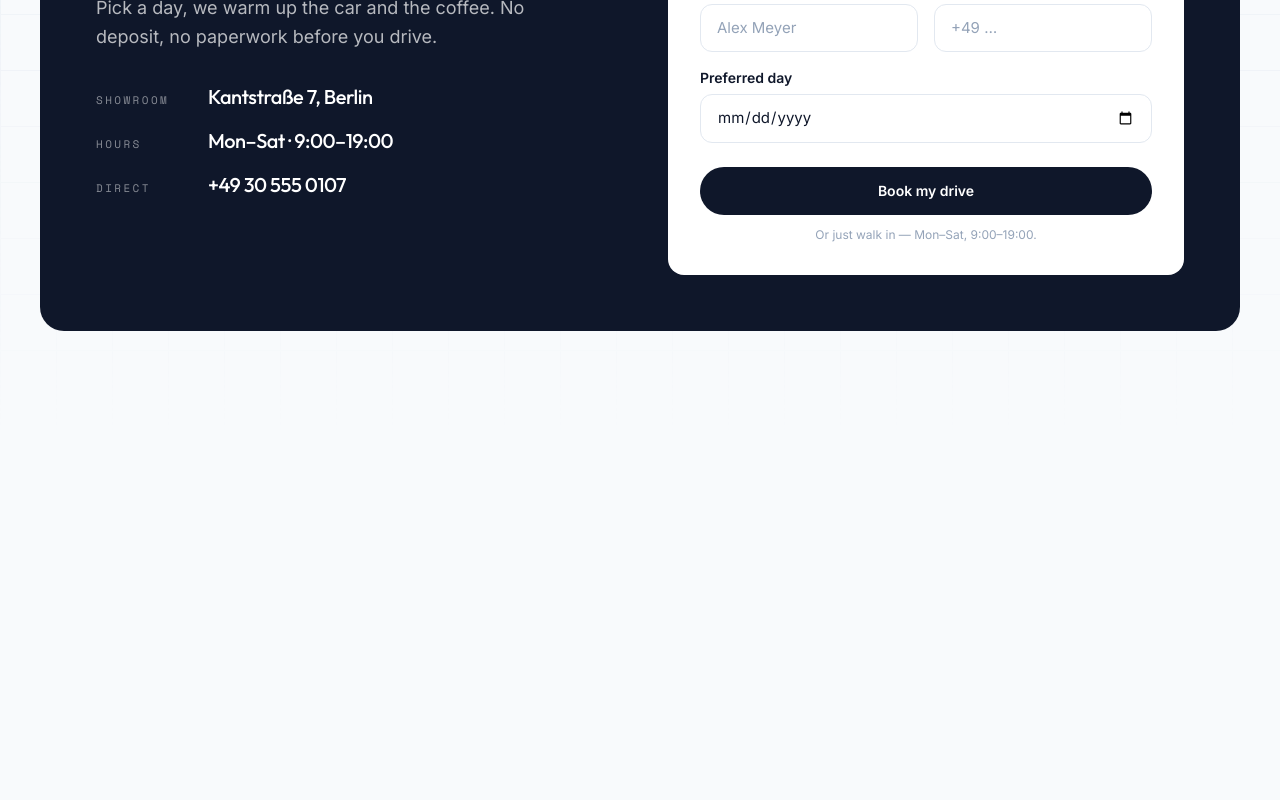
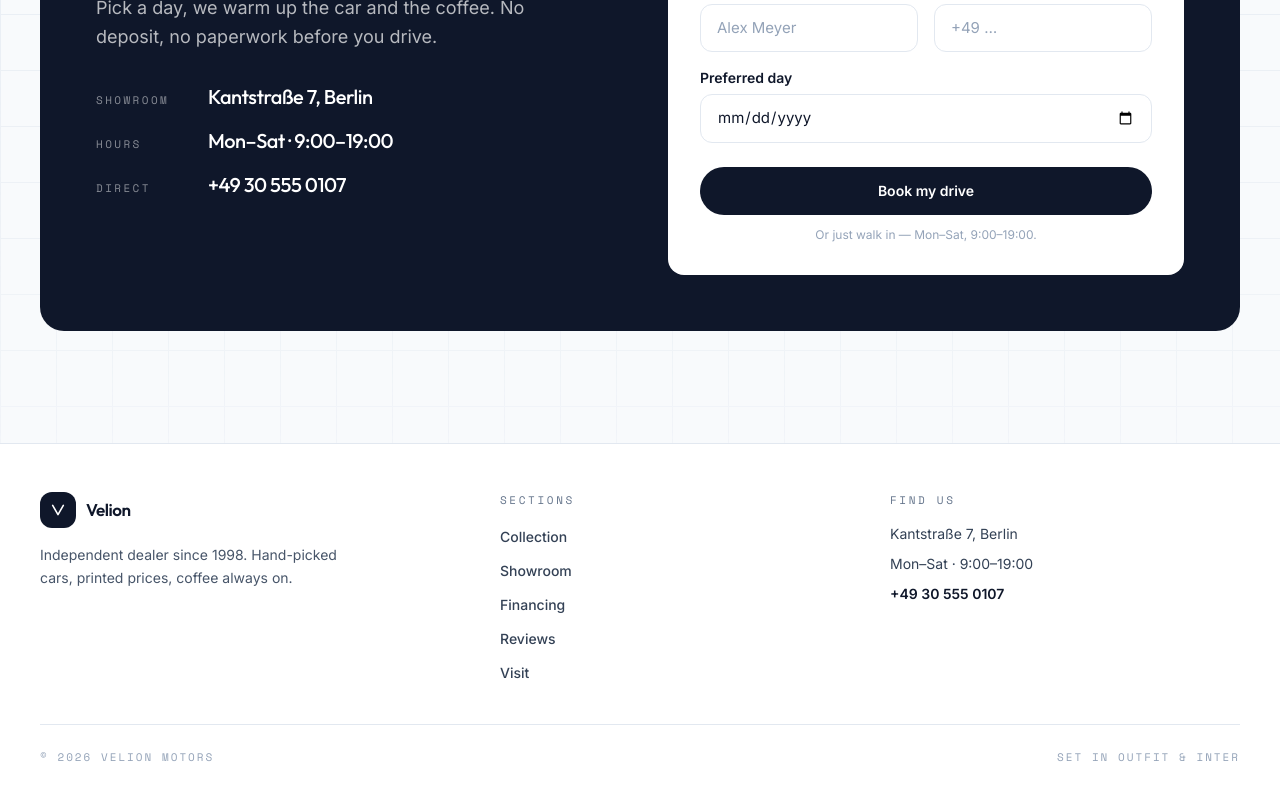
Before and after one commit to FavourDarasimi/Velion, a Next.js app: page / in a window 1280 px wide. Shown: the part 5530-6330 px from the top of the page. Before the commit the page ends 5973 px from the top, so only its background shows below. Built offline with nearby package versions, Linux system fonts and the light colour scheme.

Commit message:
feat(footer): implement footer component and finalize page layout

```diff
--- a/app/page.tsx
+++ b/app/page.tsx
@@ -1,6 +1,7 @@
 import CarDialog from "@/components/CarDialog";
 import Collection from "@/components/Collection";
 import Financing from "@/components/Financing";
+import Footer from "@/components/Footer";
 import Hero from "@/components/Hero";
 import Navbar from "@/components/Navbar";
 import Reviews from "@/components/Reviews";
@@ -39,6 +40,8 @@ export default function Home() {
         <Visit />
       </main>
 
+      <Footer />
+
       {/* Dialog sits at page root so its backdrop covers the navbar too */}
       <CarDialog />
     </div>
--- /dev/null
+++ b/components/Footer.tsx
@@ -0,0 +1,92 @@
+const NAV = [
+  { label: "Collection", href: "#collection" },
+  { label: "Showroom", href: "#showroom" },
+  { label: "Financing", href: "#financing" },
+  { label: "Reviews", href: "#reviews" },
+  { label: "Visit", href: "#visit" },
+];
+
+export default function Footer() {
+  return (
+    <footer className="relative z-10 border-t border-[#E2E8F0] bg-white">
+      <div className="mx-auto w-full max-w-[1500px] px-4 py-12 sm:px-6 lg:px-10">
+        <div className="grid gap-10 md:grid-cols-[1.2fr_1fr_1fr]">
+          <div>
+            <a
+              href="#top"
+              aria-label="Velion Motors — back to top"
+              className="inline-flex items-center gap-2.5 rounded-xl focus-visible:ring-2 focus-visible:ring-[#0F172A] focus-visible:outline-none"
+            >
+              <span
+                aria-hidden="true"
+                className="flex size-9 items-center justify-center rounded-xl bg-[#0F172A] text-white"
+              >
+                <svg
+                  viewBox="0 0 24 24"
+                  fill="none"
+                  stroke="currentColor"
+                  strokeWidth="2.4"
+                  className="size-4"
+                >
+                  <path
+                    d="M4 5l8 14L20 5"
+                    strokeLinecap="round"
+                    strokeLinejoin="round"
+                  />
+                </svg>
+              </span>
+              <span className="font-display text-[17px] font-semibold tracking-tight text-[#0F172A]">
+                Velion
+              </span>
+            </a>
+            <p className="mt-4 max-w-xs text-sm leading-relaxed text-[#475569]">
+              Independent dealer since 1998. Hand-picked cars, printed
+              prices, coffee always on.
+            </p>
+          </div>
+
+          <nav aria-label="Footer">
+            <p className="font-mono text-[11px] tracking-[0.24em] text-[#64748B] uppercase">
+              Sections
+            </p>
+            <ul className="mt-4 space-y-2.5">
+              {NAV.map((l) => (
+                <li key={l.href}>
+                  <a
+                    href={l.href}
+                    className="text-sm font-medium text-[#334155] transition-colors rounded-sm hover:text-[#0F172A] focus-visible:ring-2 focus-visible:ring-[#0F172A] focus-visible:outline-none"
+                  >
+                    {l.label}
+                  </a>
+                </li>
+              ))}
+            </ul>
+          </nav>
+
+          <div>
+            <p className="font-mono text-[11px] tracking-[0.24em] text-[#64748B] uppercase">
+              Find us
+            </p>
+            <address className="mt-4 space-y-2.5 text-sm not-italic text-[#334155]">
+              <p>Kantstraße 7, Berlin</p>
+              <p>Mon–Sat · 9:00–19:00</p>
+              <p>
+                <a
+                  href="tel:+49305550107"
+                  className="font-semibold text-[#0F172A] rounded-sm hover:underline focus-visible:ring-2 focus-visible:ring-[#0F172A] focus-visible:outline-none"
+                >
+                  +49 30 555 0107
+                </a>
+              </p>
+            </address>
+          </div>
+        </div>
+
+        <div className="mt-10 flex flex-col gap-2 border-t border-[#E2E8F0] pt-6 font-mono text-[11px] tracking-[0.18em] text-[#94A3B8] uppercase sm:flex-row sm:items-center sm:justify-between">
+          <p>© 2026 Velion Motors</p>
+          <p>Set in Outfit & Inter</p>
+        </div>
+      </div>
+    </footer>
+  );
+}
```
